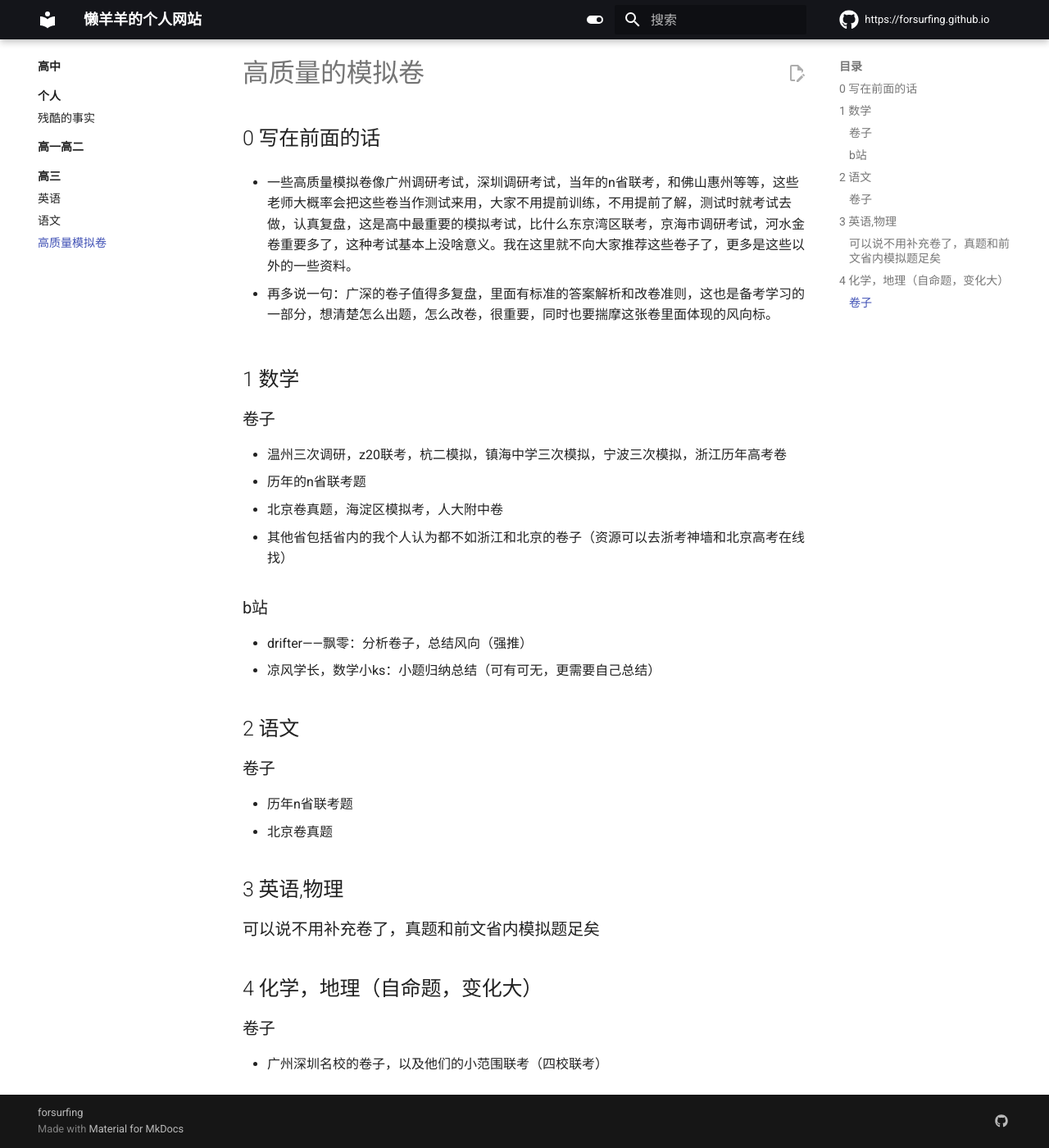
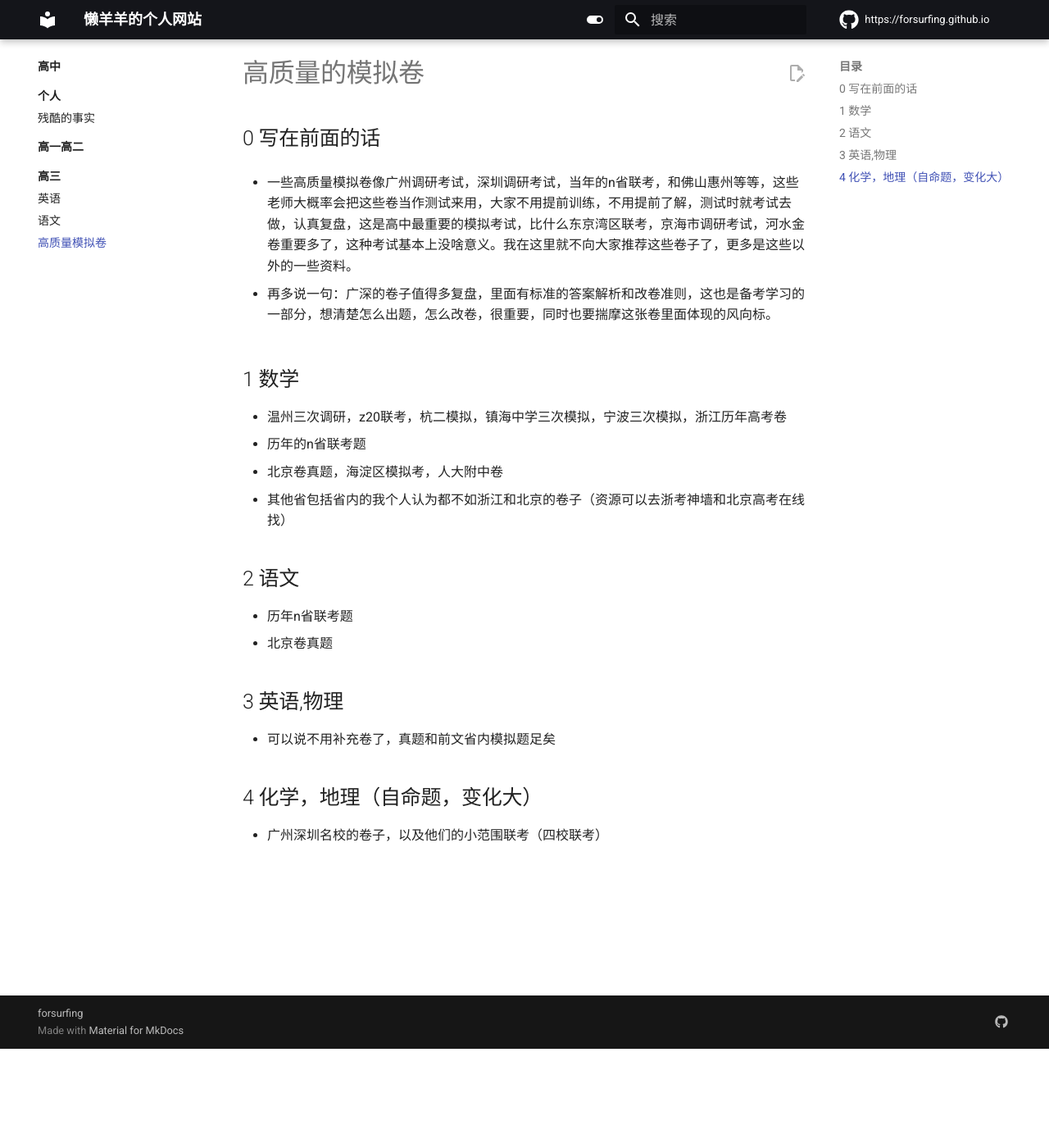
Before and after one commit to forsurfing/forsurfing.github.io, an MkDocs documentation site: the page built from docs/高中/高三/高质量模拟卷/index.md, in a window 1280 px wide and 1400 px high, scrolled down 121 px. Shown: the whole window at 82% size. Built offline with MkDocs 1.6.1 and Material for MkDocs 9.7.7, drawn with Linux system fonts in a browser that asks for light colours; nearby versions of some CDN libraries; library files that are not in the unit come from our copies; comment, search, counter and statistics services are not loaded.

Commit message:
Update index.md

```diff
--- a/docs/高中/高三/高质量模拟卷/index.md
+++ b/docs/高中/高三/高质量模拟卷/index.md
@@ -11,22 +11,13 @@
 
 ## 1 数学
 
-### 卷子
-
 - 温州三次调研，z20联考，杭二模拟，镇海中学三次模拟，宁波三次模拟，浙江历年高考卷
 - 历年的n省联考题
 - 北京卷真题，海淀区模拟考，人大附中卷
 - 其他省包括省内的我个人认为都不如浙江和北京的卷子（资源可以去浙考神墙和北京高考在线找）
 
-### b站
-
-- drifter——飘零：分析卷子，总结风向（强推）
-- 凉风学长，数学小ks：小题归纳总结（可有可无，更需要自己总结）
-
 
 ## 2 语文
-
-### 卷子
 
 - 历年n省联考题
 - 北京卷真题
@@ -34,11 +25,9 @@
 
 ## 3 英语,物理
 
-### 可以说不用补充卷了，真题和前文省内模拟题足矣
+- 可以说不用补充卷了，真题和前文省内模拟题足矣
 
 
 ## 4 化学，地理（自命题，变化大）
 
-### 卷子
-
 - 广州深圳名校的卷子，以及他们的小范围联考（四校联考）
```
